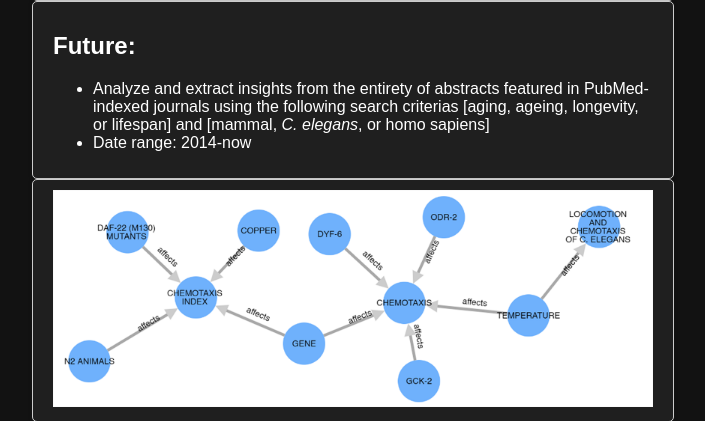
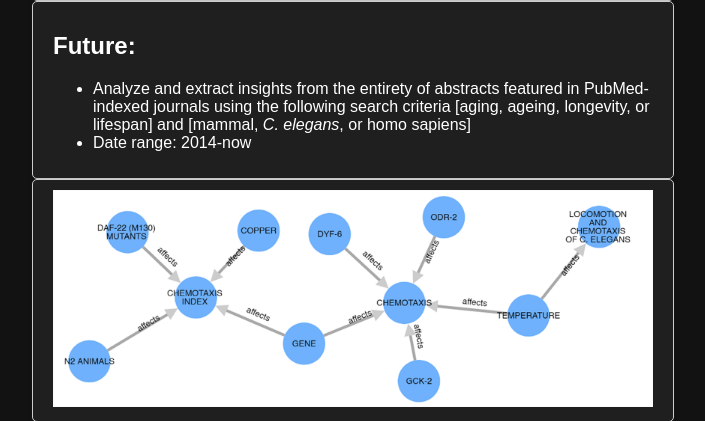
Before and after one commit to g-tibo/agingconnectome, a Flask app: template templates/index.html in a window 1280 px wide. Shown: the part 1170-1591 px from the top of the page, without its empty margins (287-992 px from the left). Run offline with Flask 2, Linux system fonts and the light colour scheme; the template is opened without the code that fills it, so the values that code supplies are empty; parts of the project's set-up code (start-up, migrations or seed data) failed here and were passed over.

Commit message:
Update index.html

```diff
--- a/templates/index.html
+++ b/templates/index.html
@@ -243,7 +243,7 @@ form, .stats, .search-tips, .future {
 	<div class="future">
 	  <h2>Future:</h2>
       <ul>
-        <li>Analyze and extract insights from the entirety of abstracts featured in PubMed-indexed journals using the following search criterias [aging, ageing, longevity, or lifespan] and [mammal, <i>C. elegans</i>, or homo sapiens]</li>
+        <li>Analyze and extract insights from the entirety of abstracts featured in PubMed-indexed journals using the following search criteria [aging, ageing, longevity, or lifespan] and [mammal, <i>C. elegans</i>, or homo sapiens]</li>
 		<li>Date range: 2014-now</li>
       </ul>
     </div>
```
